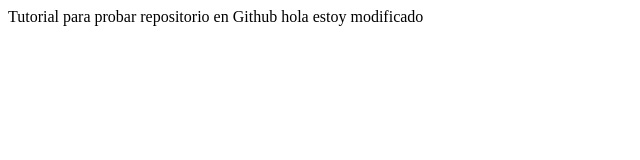
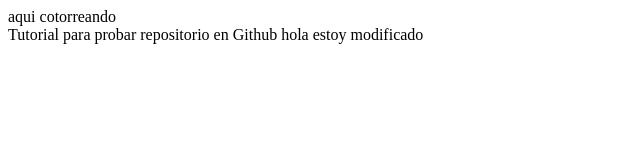
Before and after one commit to vilchisdzk/githubClient, a plain HTML site: page index.html in a window 1280 px wide. Shown: the whole page, without its empty margins (0-640 px from the left). Drawn offline with Linux system fonts and the light colour scheme.

Commit message:
modificando rama
index rama

```diff
--- a/index.html
+++ b/index.html
@@ -2,9 +2,12 @@
 <html>
   <head>
     <meta charset="utf-8">
-    <title>Github Cliente</title>
+    <title>Github Cliente Maldito</title>
   </head>
   <body>
+    <div class="">
+      <span>aqui cotorreando</span>
+    </div>
     Tutorial para probar repositorio en Github
     <span>hola estoy modificado</span>
   </body>
```
